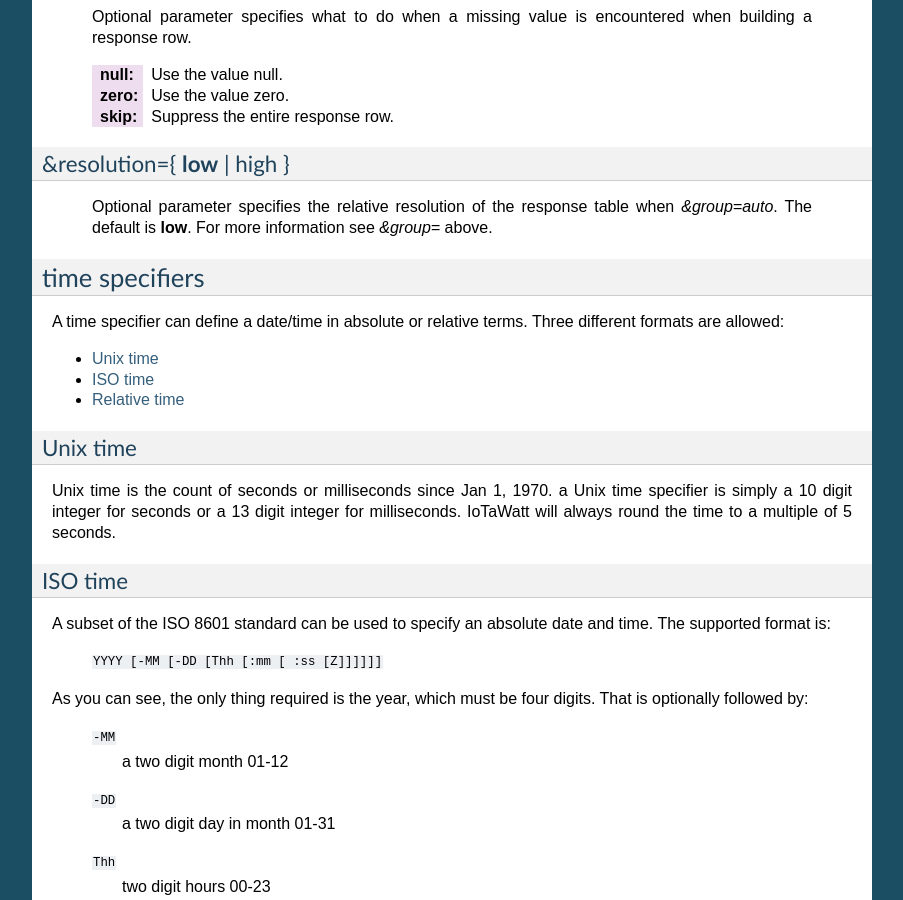
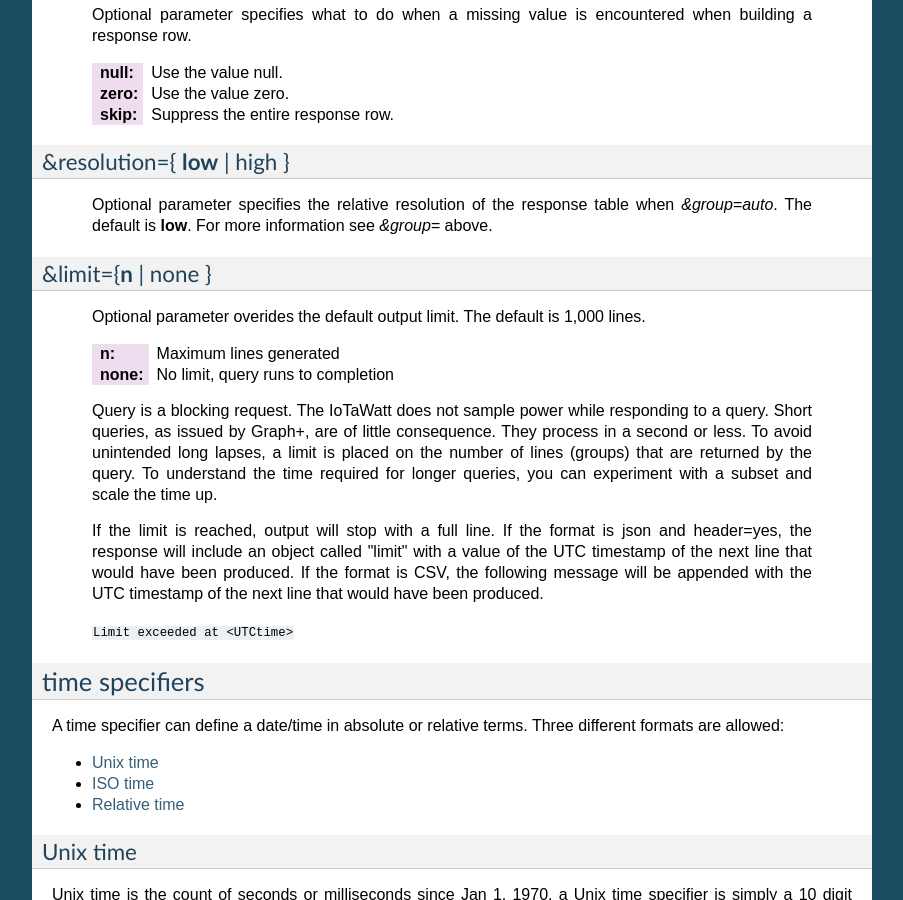
Before and after one commit to boblemaire/IoTaWatt, a Sphinx documentation site: the page built from Docs/query.rst, in a window 1280 px wide and 900 px high, scrolled down 2794 px. Shown: the whole window, without its empty margins (198-1101 px from the left). Built offline with Sphinx 7.4.7, drawn with Linux system fonts in a browser that asks for light colours; formulas are drawn with MathJax 3.

Commit message:
Add limit parameter

```diff
--- a/Docs/query.rst
+++ b/Docs/query.rst
@@ -85,7 +85,7 @@ select=[*series1* [, *series2* ...]]
         The .d<n> modifier overides the default number of decimal digits.
 
     An example might be:
-        ``select=[time.local.unix,mains.watts.d0,solar.wh.d1]``
+        `select=[time.local.unix,mains.watts.d0,solar.wh.d1]`
 
 &begin=<time specifier>
 .......................
@@ -171,6 +171,38 @@ select=[*series1* [, *series2* ...]]
     Optional parameter specifies the relative resolution of the response table
     when *&group=auto*. The default is **low**. For more information see
     *&group=* above.
+
+&limit={**n** | none }
+......................
+
+    Optional parameter overides the default output limit.
+    The default is 1,000 lines.
+
+    :n:
+        Maximum lines generated
+
+    :none:
+        No limit, query runs to completion
+
+    Query is a blocking request.
+    The IoTaWatt does not sample power while responding to a query.
+    Short queries, as issued by Graph+, are of little consequence.
+    They process in a second or less.
+    To avoid unintended long lapses, a limit is placed on the  number
+    of lines (groups) that are returned by the query.
+    To understand the time required for longer queries,
+    you can experiment with a subset and scale the time up.
+
+    If the limit is reached, output will stop with a full line.
+    If the format is json and header=yes,
+    the response will include an object called "limit"
+    with a value of the UTC timestamp of the next line that
+    would have been produced.
+    If the format is CSV, the following message will be appended with
+    the UTC timestamp of the next line that would have been produced.
+
+    ``Limit exceeded at <UTCtime>``
+
 
 ---------------
 time specifiers
```
